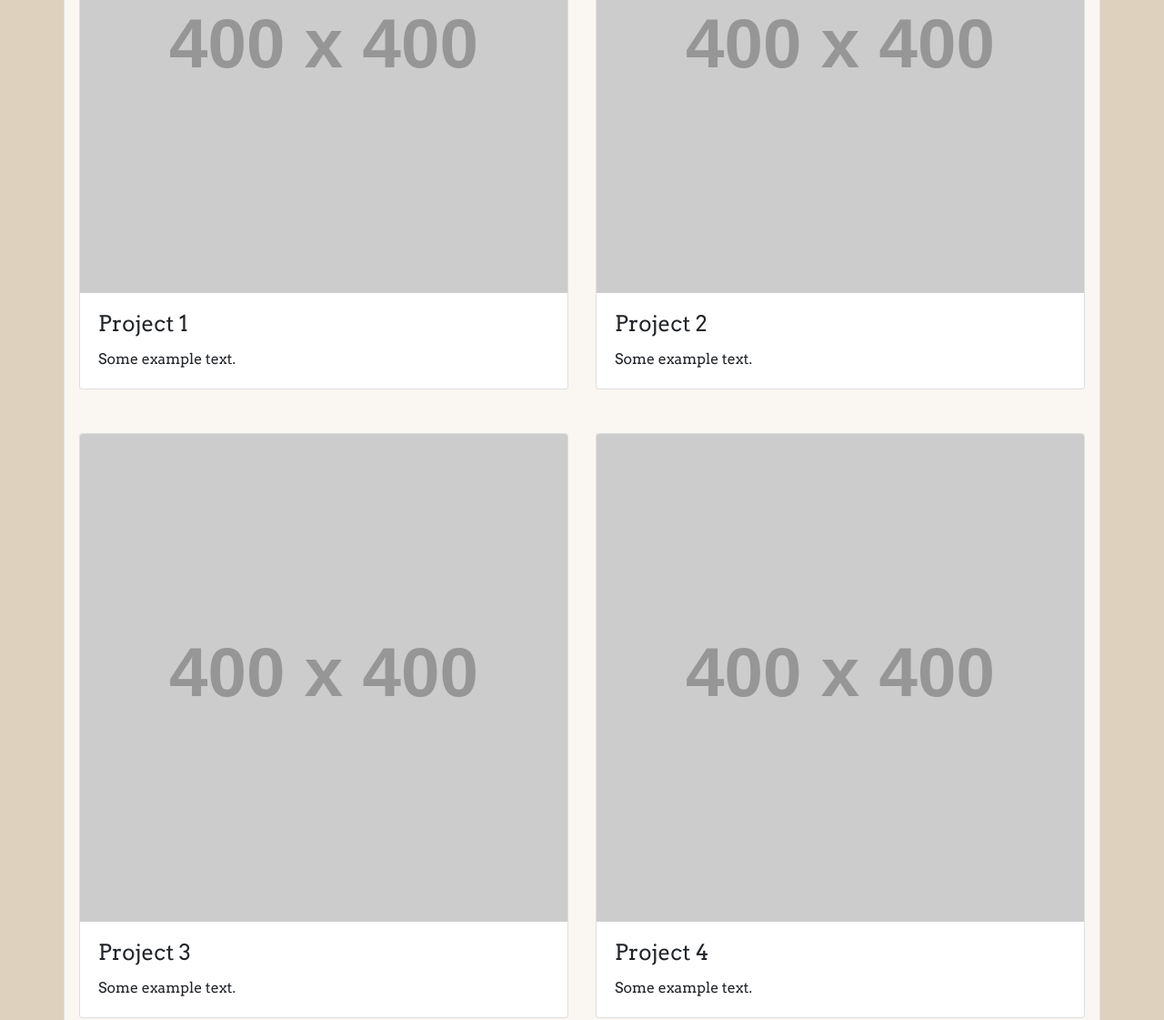
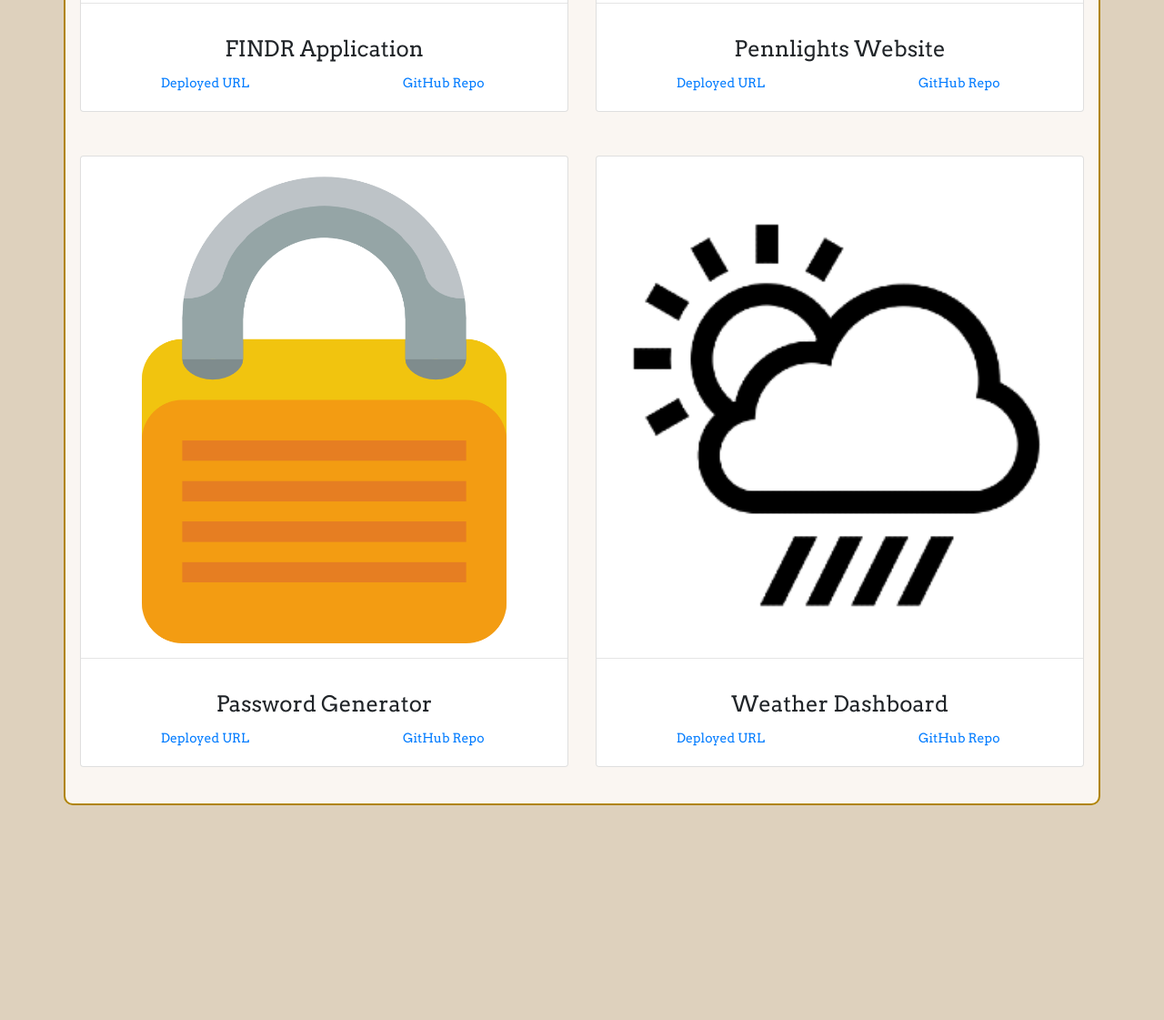
Before and after one commit to cardeens/portfoliohomework2, a plain HTML site: page portfolio.html in a window 1280 px wide. Shown: the part 385-1506 px from the top of the page at 91% size. After the commit the page ends 1286 px from the top, so only its background shows below. Drawn offline with nearby package versions, Linux system fonts and the light colour scheme; placeholder pictures from the web are drawn by us.

Commit message:
added items to portfolio, minor formatting changes

```diff
--- a/portfolio.html
+++ b/portfolio.html
@@ -5,7 +5,7 @@
   <meta charset="UTF-8">
   <meta name="viewport" content="width=device-width, initial-scale=1, shrink-to-fit=no">
 
-  <title>Contact Me</title>
+  <title>Portfolio</title>
 
   <!-- Bootstrap CSS -->
   <link rel="stylesheet" href="https://stackpath.bootstrapcdn.com/bootstrap/4.4.1/css/bootstrap.min.css" integrity="sha384-Vkoo8x4CGsO3+Hhxv8T/Q5PaXtkKtu6ug5TOeNV6gBiFeWPGFN9MuhOf23Q9Ifjh" crossorigin="anonymous">
@@ -40,26 +40,42 @@
   </nav>
 
   <!-- Portfolio container  -->
-  <div class="container p-3 my-3 border">
+  <div class="container p-3 my-3">
     <h1>Portfolio</h1>
     <hr>
     <div class="row">
       <div class="col-lg-6 col-12">
         <div class="card jjcard">
-          <img class="card-img-top" src="http://placehold.it/400x400" alt="Card image">
+          <img class="card-img-top" src="images/Findr.png" alt="FINDR Logo" width="200" height="200">
+          <hr>
           <div class="card-body">
-            <h4 class="card-title">Project 1</h4>
-            <p class="card-text">Some example text.</p>
+            <h4 class="card-title">FINDR Application</h4>
+            <div class="links row">
+              <div class="col-lg-6">
+                <a href="https://commiewalker.github.io/Findr/">Deployed URL</a>
+              </div>
+              <div class="col-lg-6">
+                <a href="https://github.com/commiewalker/Findr">GitHub Repo</a>
+              </div>
+            </div>
           </div>
         </div>
         <br>
       </div>
       <div class="col-lg-6 col-12">
         <div class="card jjcard">
-          <img class="card-img-top" src="http://placehold.it/400x400" alt="Card image">
+          <img class="card-img-top" src="images/lights.png" alt="Lights Icon" width="200" height="200">
+          <hr>
           <div class="card-body">
-            <h4 class="card-title">Project 2</h4>
-            <p class="card-text">Some example text.</p>
+            <h4 class="card-title">Pennlights Website</h4>
+            <div class="links row">
+              <div class="col-lg-6">
+                <a href="x">Deployed URL</a>
+              </div>
+              <div class="col-lg-6">
+                <a href="x">GitHub Repo</a>
+              </div>
+            </div>
           </div>
         </div>
       </div>
@@ -70,20 +86,36 @@
     <div class="row">
       <div class="col-lg-6 col-12">
         <div class="card jjcard">
-          <img class="card-img-top" src="http://placehold.it/400x400" alt="Card image">
+          <img class="card-img-top" src="images/lock.png" alt="Lock Icon">
+          <hr>
           <div class="card-body">
-            <h4 class="card-title">Project 3</h4>
-            <p class="card-text">Some example text.</p>
+            <h4 class="card-title">Password Generator</h4>
+            <div class="links row">
+              <div class="col-lg-6">
+                <a href="https://cardeens.github.io/pwdgeneratorhw3/">Deployed URL</a>
+              </div>
+              <div class="col-lg-6">
+                <a href="https://github.com/cardeens/pwdgeneratorhw3">GitHub Repo</a>
+              </div>
+            </div>
           </div>
         </div>
         <br>
       </div>
       <div class="col-lg-6 col-12">
         <div class="card jjcard">
-          <img class="card-img-top" src="http://placehold.it/400x400" alt="Card image">
+          <img class="card-img-top" src="images/weathericon.png" alt="Weather Icon">
+          <hr>
           <div class="card-body">
-            <h4 class="card-title">Project 4</h4>
-            <p class="card-text">Some example text.</p>
+            <h4 class="card-title">Weather Dashboard</h4>
+            <div class="links row">
+              <div class="col-lg-6">
+                <a href="https://cardeens.github.io/weatherapihw6/">Deployed URL</a>
+              </div>
+              <div class="col-lg-6">
+                <a href="https://github.com/cardeens/weatherapihw6">GitHub Repo</a>
+              </div>
+            </div>
           </div>
         </div>
       </div>
--- a/style.css
+++ b/style.css
@@ -16,6 +16,8 @@ h1 {
     background-color: #faf6f2;
     margin-left: auto;
     margin-right: auto;
+    border: 2px solid #b08401;
+    border-radius: 10px;
 }
 
 .jjcard {
@@ -31,3 +33,21 @@ h1 {
     margin-left: auto;
     text-align: center;
 }
+
+.img-thumbnail {
+    border: 2px solid #b08401;
+}
+
+.card-title {
+    text-align: center;
+}
+
+.card-text {
+    text-align: center;
+}
+
+.links {
+    text-align: center;
+    font-size: 14px;
+    margin-top: 10px;
+}
```
Also changed, not shown: contact.html (+1 -1 lines), index.html (+3 -3 lines), images/Findr.png (added), images/headshot.jpg (renamed from headshot.jpg), images/lights.png (added), images/lock.png (added), images/weathericon.png (added).
